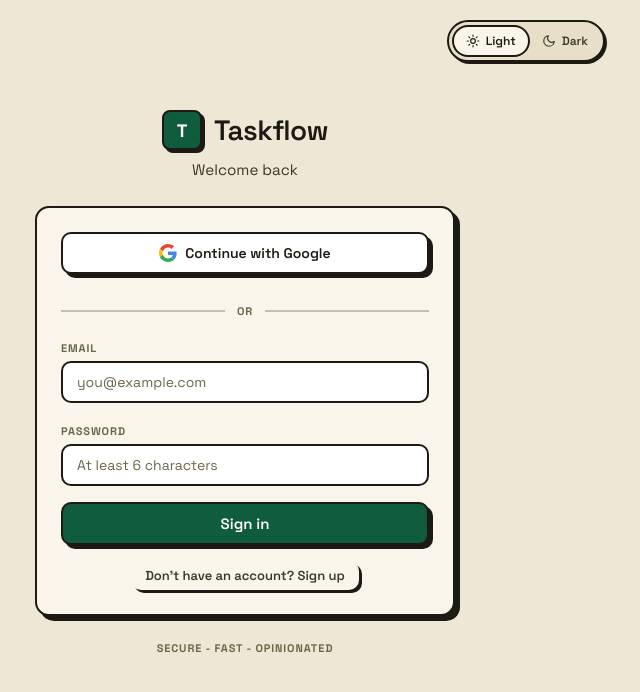
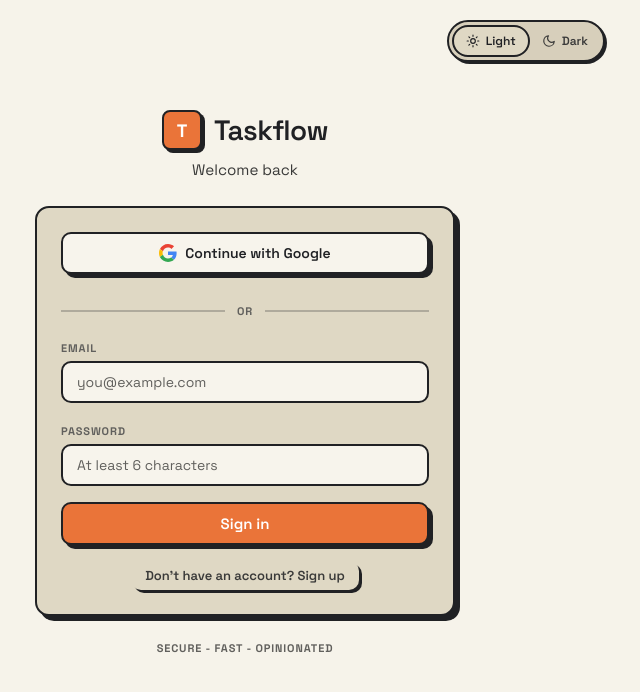
Before and after one commit to 5uhaeb/todo, a React (Vite) app in the folder frontend/: page / in a window 1280 px wide. Shown: the top 692 px of the page, without its empty margins (395-1035 px from the left). Built offline with nearby package versions, Linux system fonts and the light colour scheme; no server answers; the HTML template or start-up script is replaced by a standard one.

Commit message:
Update frontend color scheme to sand-orange-charcoal palette

```diff
--- a/frontend/src/pages/Dashboard.jsx
+++ b/frontend/src/pages/Dashboard.jsx
@@ -109,7 +109,7 @@
             showToast(error.response?.data?.message || 'Payment verification failed', 'error');
           }
         },
-        theme: { color: '#0f5d3c' }
+        theme: { color: '#ea7439' }
       };
       const razor = new window.Razorpay(options);
       razor.open();
--- a/frontend/src/styles/cartoon-hybrid.css
+++ b/frontend/src/styles/cartoon-hybrid.css
@@ -16,19 +16,19 @@
   color-scheme: light;
 
   /* Surfaces — warm stone, never pure white */
-  --bg:        #efe7d6;   /* page background */
-  --surface:   #faf5ea;   /* card fills */
-  --surface-2: #e8dfc9;   /* muted panels */
-  --surface-3: #dbcfb1;   /* hover/active */
+  --bg:        #f6f3ea;   /* page background */
+  --surface:   #dfd8c4;   /* card fills */
+  --surface-2: #d7cfbb;   /* muted panels */
+  --surface-3: #ccc3ad;   /* hover/active */
 
   /* Ink */
-  --ink:       #1c1a12;
-  --ink-soft:  #3b382a;
-  --ink-mute:  #6b6649;
+  --ink:       #202124;
+  --ink-soft:  #3a3a39;
+  --ink-mute:  #61605d;
 
   /* Outlines & shadows — the cartoon signature */
-  --outline:        #1c1a12;
-  --outline-strong: #1c1a12;
+  --outline:        #202124;
+  --outline-strong: #202124;
   --outline-w:      2.5px;
   --outline-thin:   2px;
   --shadow-lg:      5px 5px 0 0 var(--outline);
@@ -38,14 +38,14 @@
   --shadow-pressed: 1px 1px 0 0 var(--outline);
 
   /* Accents — forest + amber + terracotta + deep blue */
-  --green:      #0f5d3c;  /* forest — primary CTA */
-  --green-ink:  #053e25;
-  --amber:      #d68a1a;  /* warm gold */
-  --amber-ink:  #6b4300;
-  --terra:      #c54a28;  /* terracotta — destructive / accent */
-  --terra-ink:  #7a2612;
-  --blue:       #1a3a6e;  /* deep navy blue */
-  --blue-ink:   #0c2145;
+  --green:      #ea7439;  /* forest — primary CTA */
+  --green-ink:  #2a1508;
+  --amber:      #f08a4d;  /* warm gold */
+  --amber-ink:  #2f1809;
+  --terra:      #ea7439;  /* terracotta — destructive / accent */
+  --terra-ink:  #2a1508;
+  --blue:       #202124;  /* deep navy blue */
+  --blue-ink:   #f6f3ea;
 
   /* Aliases so existing .btn-primary still works (maps to forest green) */
   --primary:     var(--green);
@@ -57,8 +57,8 @@
   --priority-high:   var(--terra);
 
   /* Inputs */
-  --input-bg: #ffffff;
-  --ring:     0 0 0 3px rgba(26, 58, 110, 0.35); /* blue focus ring */
+  --input-bg: #f7f4ec;
+  --ring:     0 0 0 3px rgba(234, 116, 57, 0.35); /* blue focus ring */
 
   /* Radii */
   --r-sm: 8px;
@@ -75,18 +75,18 @@
 .dark {
   color-scheme: dark;
 
-  --bg:        #0d1812;   /* deep forest */
-  --surface:   #24382c;   /* cards — distinctly lighter than bg */
-  --surface-2: #1a2820;
-  --surface-3: #324d3d;
+  --bg:        #202124;   /* deep forest */
+  --surface:   #2b2c2f;   /* cards — distinctly lighter than bg */
+  --surface-2: #333439;
+  --surface-3: #3f4147;
 
-  --ink:       #ece4cc;   /* warm cream */
-  --ink-soft:  #c0b99e;
-  --ink-mute:  #8a856b;
+  --ink:       #f6f3ea;   /* warm cream */
+  --ink-soft:  #e3ddce;
+  --ink-mute:  #bcb7ac;
 
   /* Softer outlines in dark — cards separate via lightness, not bright borders */
-  --outline:        #3a5345;
-  --outline-strong: #5a7a66;
+  --outline:        #56585e;
+  --outline-strong: #74777f;
   --outline-w:      1.5px;
   --outline-thin:   1px;
   --shadow-lg:      4px 4px 0 0 rgba(0,0,0,0.55);
@@ -95,14 +95,14 @@
   --shadow-xs:      1px 1px 0 0 rgba(0,0,0,0.40);
   --shadow-pressed: 1px 1px 0 0 rgba(0,0,0,0.30);
 
-  --green:      #3aa879;
-  --green-ink:  #caf1dd;
-  --amber:      #e8a83f;
-  --amber-ink:  #ffecc4;
-  --terra:      #e07856;
-  --terra-ink:  #ffd8ca;
-  --blue:       #6ea3ff;
-  --blue-ink:   #d6e3ff;
+  --green:      #ea7439;
+  --green-ink:  #fff0e8;
+  --amber:      #f08a4d;
+  --amber-ink:  #fff4ed;
+  --terra:      #ea7439;
+  --terra-ink:  #fff0e8;
+  --blue:       #505259;
+  --blue-ink:   #f6f3ea;
 
   --primary:     var(--green);
   --primary-ink: var(--green-ink);
@@ -111,8 +111,8 @@
   --priority-normal: var(--blue);
   --priority-high:   var(--terra);
 
-  --input-bg: #1a2820;
-  --ring:     0 0 0 3px rgba(110, 163, 255, 0.4);
+  --input-bg: #333439;
+  --ring:     0 0 0 3px rgba(240, 138, 77, 0.45);
 }
 
 
@@ -241,10 +241,10 @@
 
 /* Google sign-in button — white with G mark on left */
 .btn-google {
-  background: #ffffff;
-  color: #1c1a12;
+  background: #f7f4ec;
+  color: #202124;
 }
-.dark .btn-google { background: #f7f3e8; color: #1c1a12; }
+.dark .btn-google { background: #f7f3e8; color: #202124; }
 
 /* Chips — pills for tags / badges */
 .chip {
```
